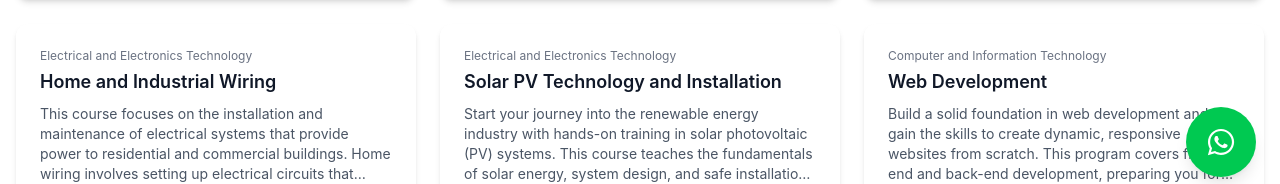
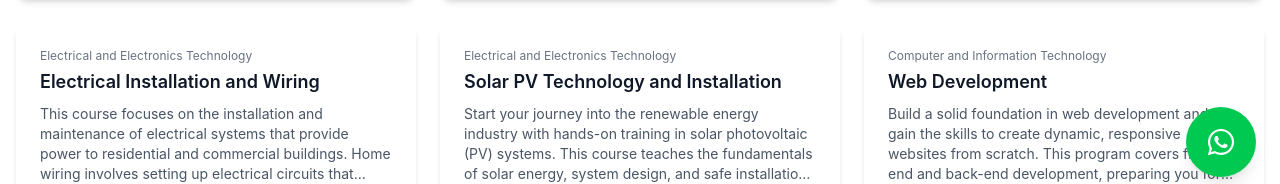
Before and after one commit to Macpherson3903/glitec-ecosystem, a Next.js app in the folder apps/web/: page /course in a window 1280 px wide. Shown: the part 599-783 px from the top of the page. Built offline with nearby package versions, Linux system fonts and the light colour scheme.

Commit message:
Update course details by renaming 'Home and Industrial Wiring' to 'Electrical Installation and Wiring' in courses.js, while retaining the original description and syllabus.

```diff
--- a/apps/web/data/courses.js
+++ b/apps/web/data/courses.js
@@ -68,9 +68,9 @@ export const courses = [
     category: "Electrical and Electronics Technology",
     items: [
       {
-        id: "home-industrial-wiring",
-        title: "Home and Industrial Wiring",
-        description: "This course focuses on the installation and maintenance of electrical systems that provide power to residential and commercial buildings.\n\nHome wiring involves setting up electrical circuits that supply power to lighting, outlets, appliances, and heating/cooling systems. Students are trained in electrical codes and standards to ensure safety and efficiency. Common tasks include running wires through walls, installing circuit breakers, outlets, and switches, and connecting electrical panels to the power grid.\n\nIndustrial wiring focuses on larger, more complex electrical systems used in factories, warehouses, and manufacturing plants. This includes setting up power distribution systems, machinery wiring, control panels, and motors.",
+        id: "electrical-installation-and-wiring",
+        title: "Electrical Installation and Wiring",
+        description: "This course focuses on the installation and maintenance of electrical systems that provide power to residential and commercial buildings.\n\nHome wiring involves setting up electrical circuits that supply power to lighting, outlets, appliances, and heating/cooling systems. Students are trained in electrical codes and standards to ensure safety and efficiency. Common tasks include running wires through walls, installing circuit breakers, outlets, and switches, and connecting electrical panels to the power grid.",
         syllabus: [
           "Basic Electrical Principles",
           "Electrical Codes and Safety Standards",
```
